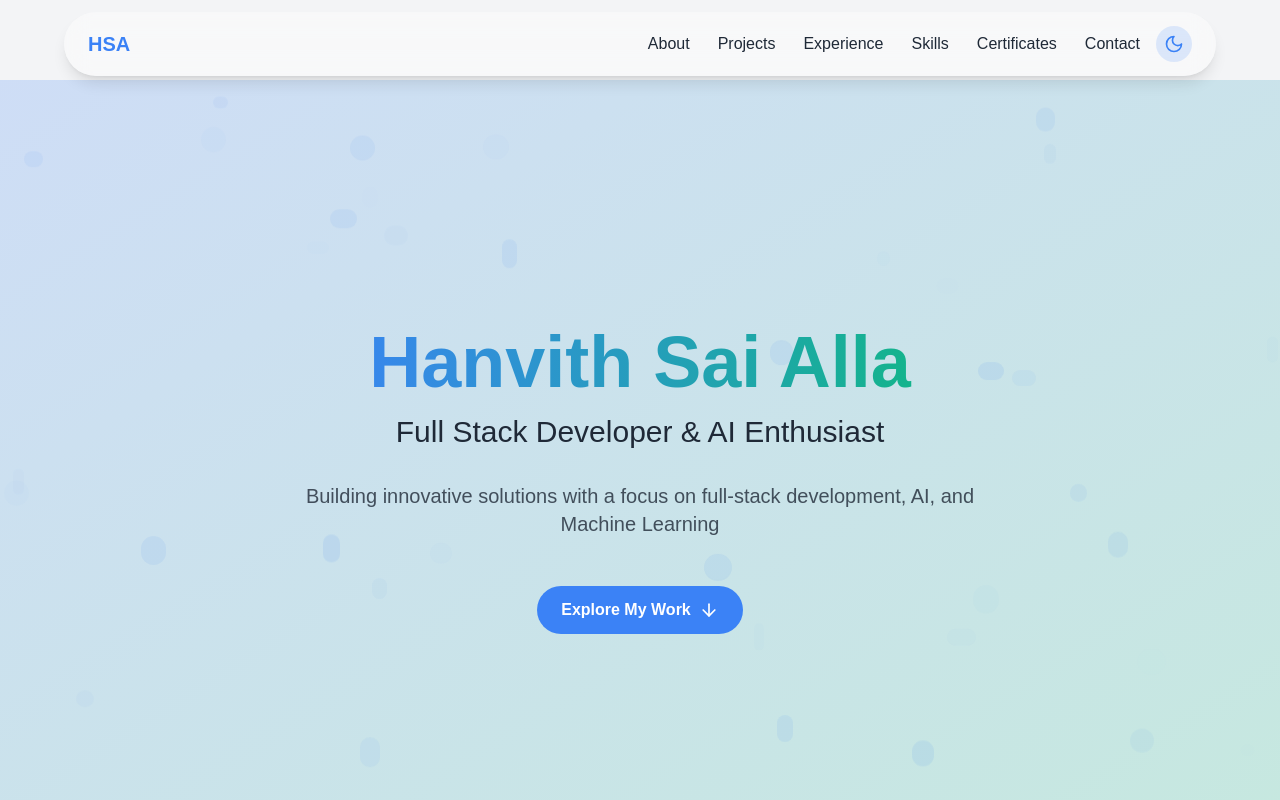
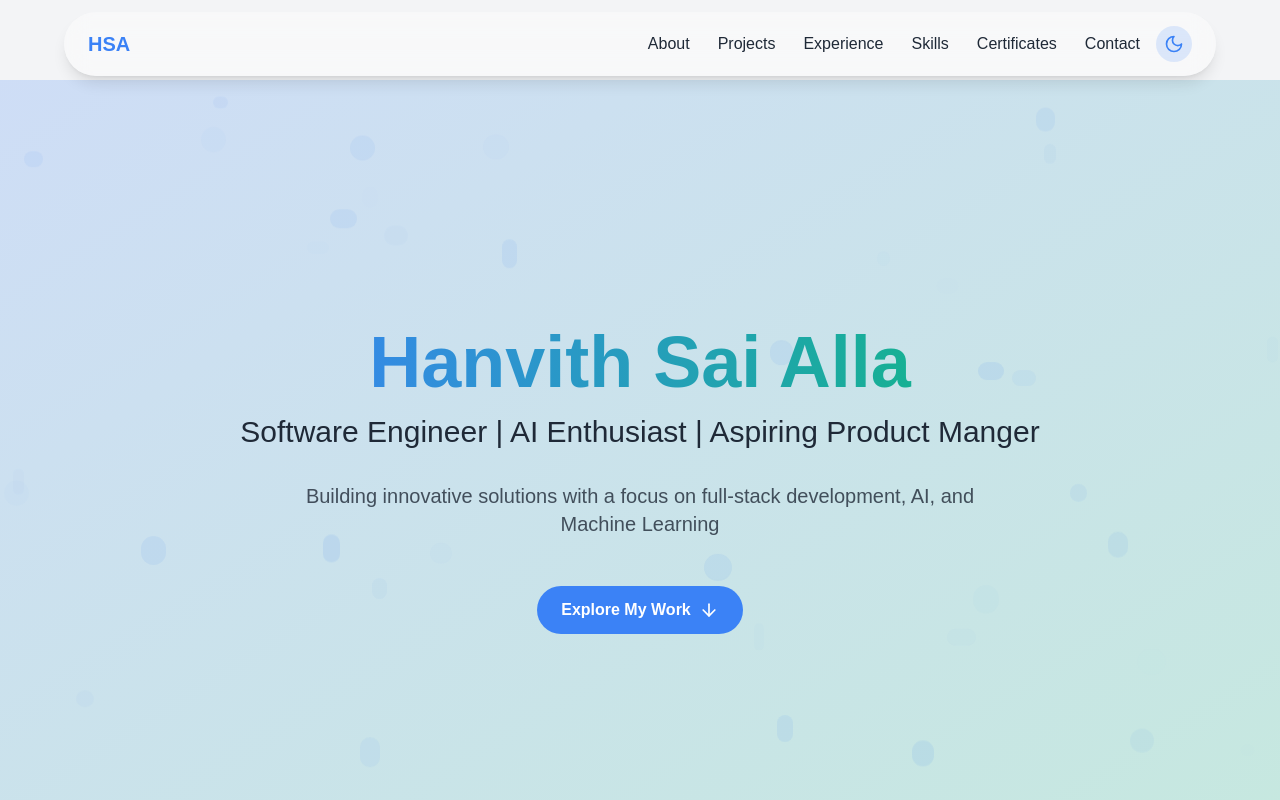
Before and after one commit to hanvithSai/HSA, a Next.js app: page / in a window 1280 px wide. Shown: the top 800 px of the page. Built offline with nearby package versions, Linux system fonts and the light colour scheme.

Commit message:
PM tag included

```diff
--- a/app/components/Hero.tsx
+++ b/app/components/Hero.tsx
@@ -58,7 +58,7 @@ export default function Hero() {
           transition={{ duration: 0.5, delay: 0.2 }}
           className="text-2xl md:text-3xl mb-8 text-text-light dark:text-text-dark"
         >
-          Full Stack Developer & AI Enthusiast
+          Software Engineer | AI Enthusiast | Aspiring Product Manger
         </motion.h2>
         <motion.p
           initial={{ opacity: 0, y: 20 }}
```
